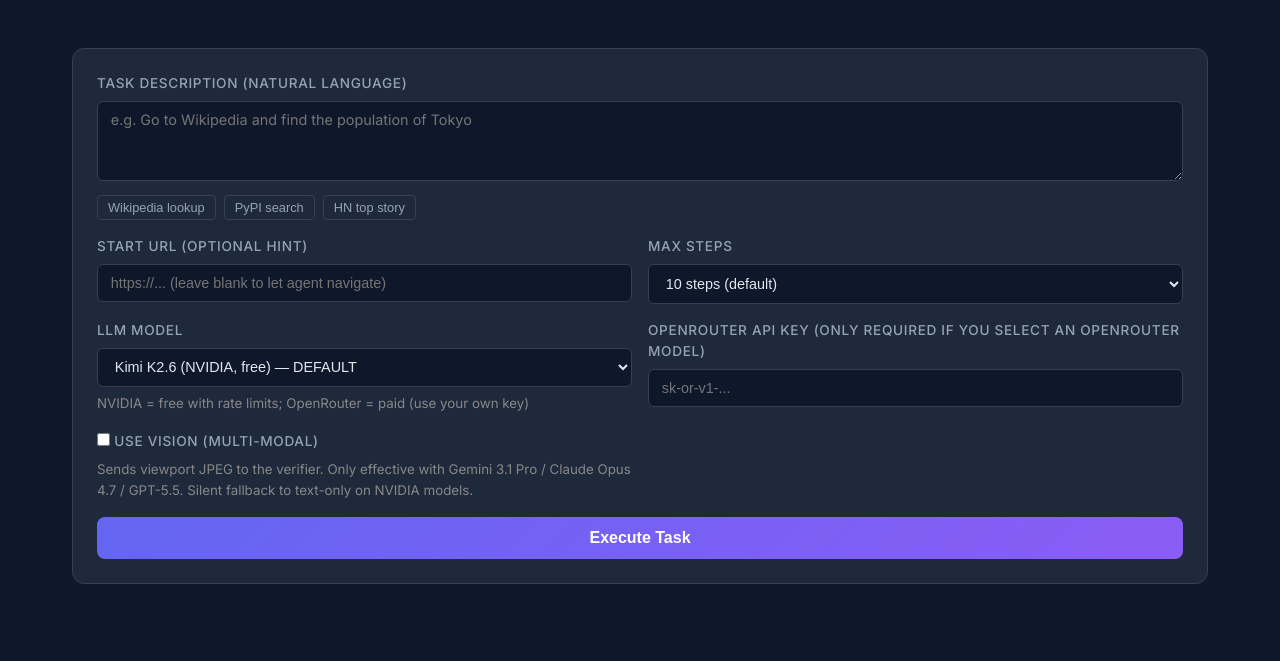
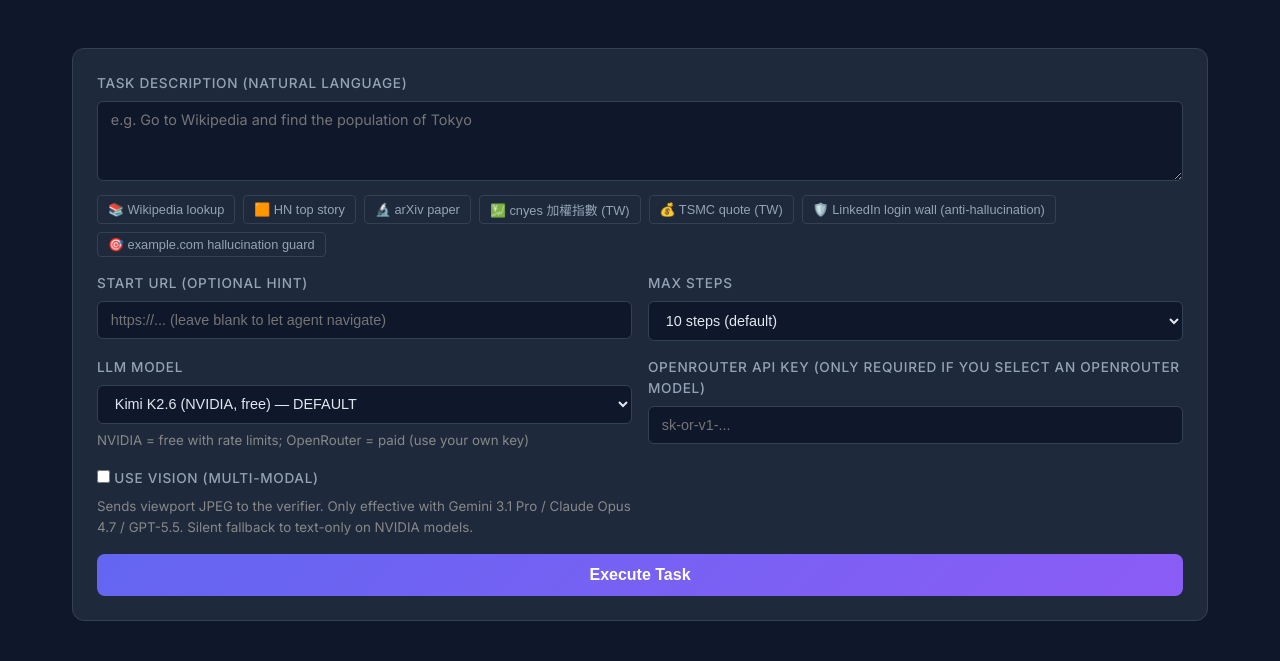
Before and after one commit to tychen5/signal-foundry, a FastAPI app: page /task2 in a window 1280 px wide. Shown: the part 158-819 px from the top of the page. Before the commit the page ends 742 px from the top, so only its background shows below. Run offline with FastAPI, Linux system fonts and the light colour scheme.

Commit message:
ui(t2): expand pre-filled examples with anti-hallucination + Taiwan finance
The examples row now shows 7 pre-filled queries that demonstrate the
agent's range:
- Wikipedia lookup (baseline)
- HN top story (multi-step + numeric)
- arXiv paper (academic structured extraction)
- cnyes 加權指數 in Chinese (real-world finance, live numbers)
- TSMC quote (Taiwan SPA)
- LinkedIn login wall (anti-hallucination — should return not_found)
- example.com hallucination guard (the spec's hardest test)

Each chip clicks straight into the task description box with full
quotation/locale intact. Reviewers can stress-test the agent in
seconds without typing.

```diff
--- a/templates/task2.html
+++ b/templates/task2.html
@@ -77,9 +77,13 @@
                     <label>Task Description (natural language)</label>
                     <textarea id="task-desc" placeholder="e.g. Go to Wikipedia and find the population of Tokyo"></textarea>
                     <div class="examples">
-                        <button class="example-btn" onclick="setTask('Go to en.wikipedia.org and find the current population of Tokyo, Japan')">Wikipedia lookup</button>
-                        <button class="example-btn" onclick="setTask('Search for Python on PyPI and return the latest version number')">PyPI search</button>
-                        <button class="example-btn" onclick="setTask('Go to news.ycombinator.com and return the title of the top story')">HN top story</button>
+                        <button class="example-btn" onclick="setTask('Go to en.wikipedia.org and find the current population of Tokyo, Japan')">📚 Wikipedia lookup</button>
+                        <button class="example-btn" onclick="setTask('Go to news.ycombinator.com and return the title of the top story and the comment count')">🟧 HN top story</button>
+                        <button class="example-btn" onclick="setTask('Go to https://arxiv.org/abs/2509.13753 and report the paper title plus the first two authors')">🔬 arXiv paper</button>
+                        <button class="example-btn" onclick="setTask('前往鉅亨網 https://www.cnyes.com/twstock/twse/TWSE.htm 並擷取台股加權指數最新點位')">💹 cnyes 加權指數 (TW)</button>
+                        <button class="example-btn" onclick="setTask('Go to https://tw.stock.yahoo.com/quote/2330 and return TSMC current price')">💰 TSMC quote (TW)</button>
+                        <button class="example-btn" onclick="setTask('Go to https://www.linkedin.com/in/satyanadella/ and report Satya Nadella job title')">🛡️ LinkedIn login wall (anti-hallucination)</button>
+                        <button class="example-btn" onclick="setTask('Go to https://example.com and find the email address for European trademark disputes. If not present, say so.')">🎯 example.com hallucination guard</button>
                     </div>
                 </div>
             </div>
```
